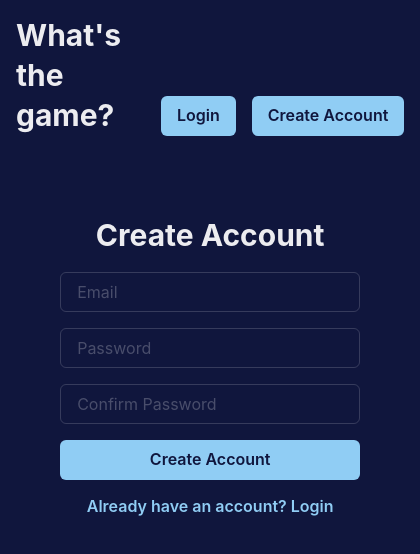
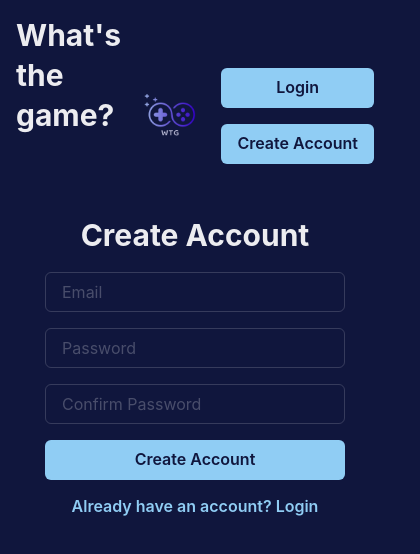
Before and after one commit to thomasborde94/WTG, a React (Vite) app: page /create-account in a window 390 px wide. Shown: the top 554 px of the page, 420 px wide, since content can reach past the window. Built offline with nearby package versions, Linux system fonts and the light colour scheme; no server answers.

Commit message:
Fixed navbar responsivness

```diff
--- a/src/components/NavBar.tsx
+++ b/src/components/NavBar.tsx
@@ -1,5 +1,5 @@
-import { Box, Button, Grid, Heading, Image } from "@chakra-ui/react";
-import { Link as RouterLink, useNavigate } from "react-router-dom";
+import { Box, Button, Grid, Heading, Image, Stack } from "@chakra-ui/react";
+import { Link as RouterLink } from "react-router-dom";
 import logo from "../assets/logo.png";
 import { useAuth } from "../context/AuthContext";
 
@@ -30,14 +30,13 @@
         justifyContent="flex-end"
         paddingRight={{ base: 4, sm: 8, md: 10, lg: 20 }}
       >
+        <Stack
+          direction={{ base: "column", sm: "row" }} // Vertical alignment on small screens, horizontal on larger screens
+          spacing={4}
+        >
           {!isLoggedIn ? (
             <>
-            <Button
-              as={RouterLink}
-              to="/login"
-              colorScheme="blue"
-              marginRight={4}
-            >
+              <Button as={RouterLink} to="/login" colorScheme="blue">
                 Login
               </Button>
               <Button as={RouterLink} to="/create-account" colorScheme="blue">
@@ -46,12 +45,7 @@
             </>
           ) : (
             <>
-            <Button
-              as={RouterLink}
-              to="/liked-games"
-              colorScheme="blue"
-              marginRight={4}
-            >
+              <Button as={RouterLink} to="/liked-games" colorScheme="blue">
                 Liked Games
               </Button>
               <Button colorScheme="blue" onClick={handleLogout}>
@@ -59,6 +53,7 @@
               </Button>
             </>
           )}
+        </Stack>
       </Box>
     </Grid>
   );
```
Lines whose indentation alone changed are shown as unchanged.
